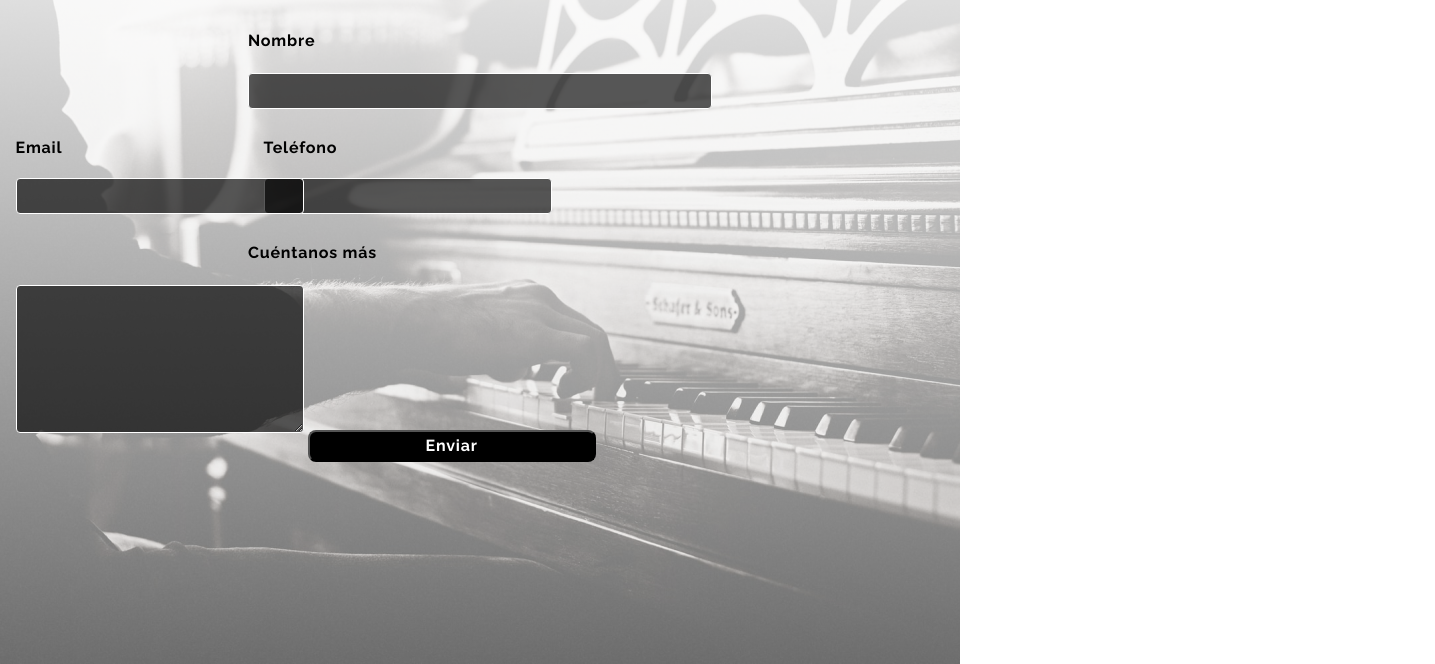
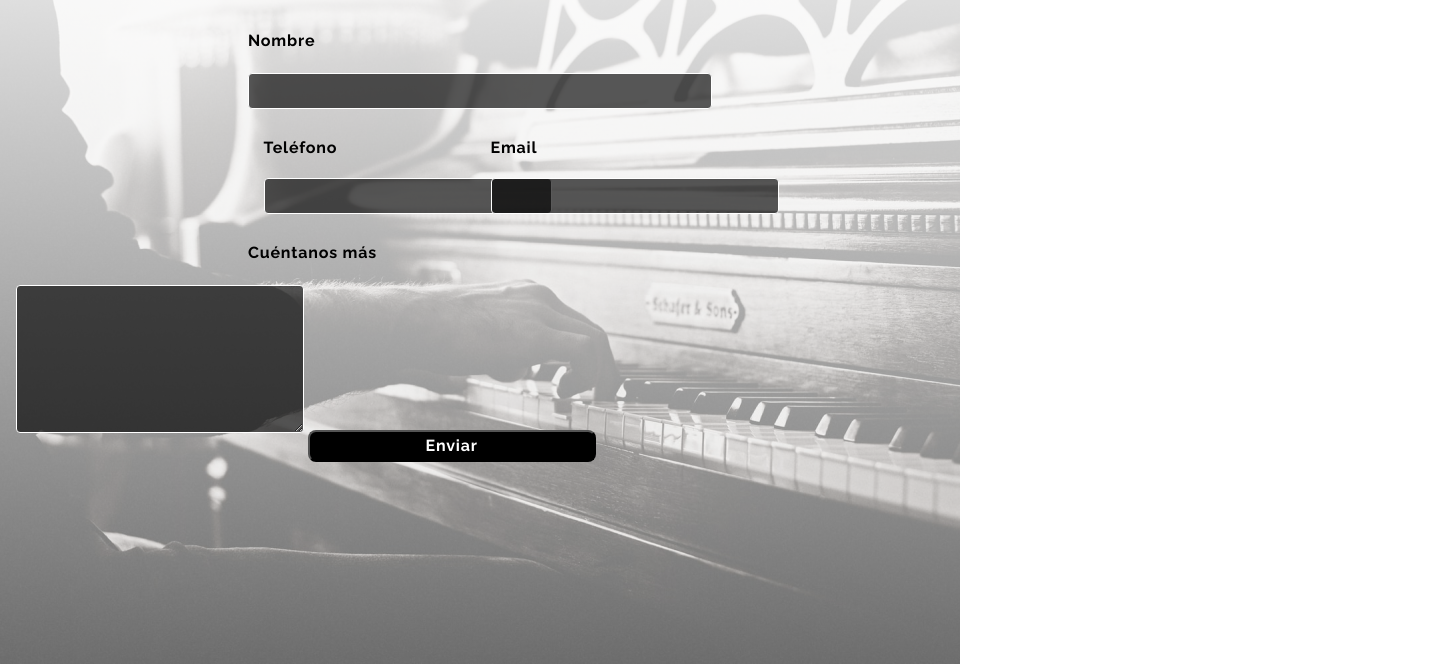
Before and after one commit to AlbertoEng/pazioli, a plain HTML site: page index.html in a window 1280 px wide. Shown: the part 190-854 px from the top of the page, 1435 px wide, since content can reach past the window. Drawn offline with Linux system fonts and the light colour scheme.

Commit message:
Adding style to desktop contact__form--flex2

```diff
--- a/styles.css
+++ b/styles.css
@@ -158,6 +158,13 @@
       left: 248px;
     }
 
+    .contact__form--flex2{
+      display: flex;
+      flex-direction: column;
+      position: relative;
+      left: 475px;
+    }
+
 
 
 
```
